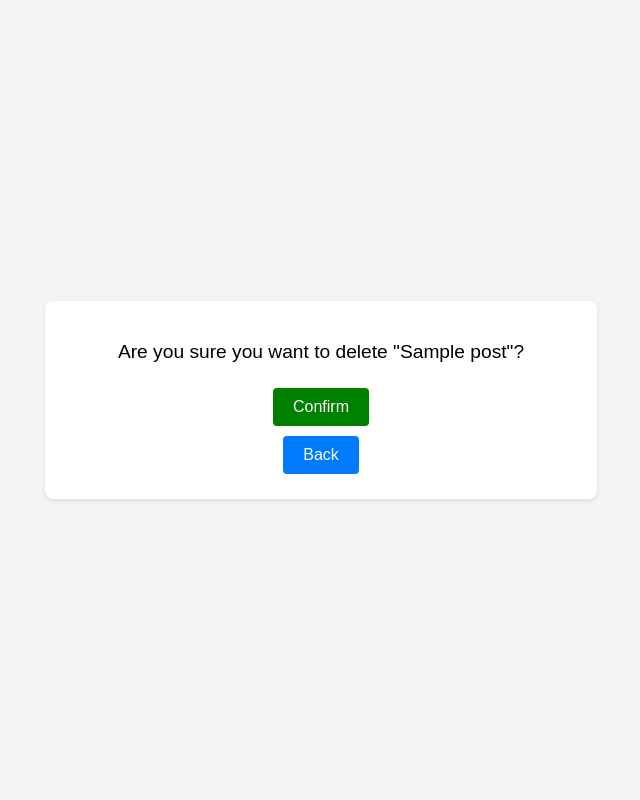
After one commit to shahramsamar/Django_CBV_DRF_TodoApp, a Django app: page /post/1/delete/ in a window 1280 px wide. The commit adds this page. Shown: the whole page, without its empty margins (319-959 px from the left). Run offline with Django 4.2, Linux system fonts and the light colour scheme; tables that the repository leaves empty hold one stand-in row (values such as "Sample post").

Commit message:
added delete post in blog

```diff
--- a/blog/urls.py
+++ b/blog/urls.py
@@ -18,10 +18,15 @@ Including another URLconf
 from django.urls import path
 from blog import views
 
+app_name = 'blog'  # This defines the 'blog' namespace
+
+
 urlpatterns = [
     path('', views.PostListView.as_view(), name="post-list"),
     path('post/<int:pk>/', views.PostDetailView.as_view(), name="post-detail"),
     path('post/create/', views.PostCreateView.as_view(), name='post-create'),
-    path('post/<int:pk>/edit/', views.PostEditView.as_view(), name='post-edit'),
+    path('post/<int:pk>/update/', views.PostUpdateView.as_view(), name='post-update'),
+    path('post/<int:pk>/delete/', views.PostDeleteView.as_view(), name='post-delete'),
+
 
 ]
--- a/blog/views.py
+++ b/blog/views.py
@@ -1,7 +1,7 @@
 from django.shortcuts import render
 from blog.forms import PostForm
 from blog.models import Post
-from django.views.generic import ListView, DeleteView, CreateView,UpdateView
+from django.views.generic import ListView, DeleteView, CreateView, UpdateView, DetailView
 
 
 
@@ -45,7 +45,7 @@ class PostCreateView(CreateView):
     template_name = "blog/post-form.html"
 
 
-class PostEditView( UpdateView):
+class PostUpdateView( UpdateView):
     '''
     a class  based UpdateView to show post_form page
     '''
@@ -53,3 +53,12 @@ class PostEditView( UpdateView):
     form_class = PostForm
     success_url = '/'
     template_name = "blog/post-form.html"
+
+
+class PostDeleteView(DeleteView):
+    '''
+    a class  based DeleteView to show post_form page
+    '''
+    model = Post
+    success_url = '/'
+    template_name = "blog/post-confirm-delete.html"
--- /dev/null
+++ b/templates/blog/post-confirm-delete.html
@@ -0,0 +1,66 @@
+<!DOCTYPE html>
+<html lang="en">
+<head>
+    <meta charset="UTF-8">
+    <meta name="viewport" content="width=device-width, initial-scale=1.0">
+    <title>Confirm Delete</title>
+    <style>
+        body {
+            font-family: Arial, sans-serif;
+            display: flex;
+            justify-content: center;
+            align-items: center;
+            min-height: 100vh;
+            margin: 0;
+            background-color: #f4f4f4;
+        }
+        .container {
+            width: 40%;
+            background-color: #fff;
+            padding: 20px;
+            box-shadow: 0 2px 4px rgba(0, 0, 0, 0.1);
+            border-radius: 8px;
+            text-align: center;
+        }
+        .container p {
+            font-size: 1.2em;
+            margin-bottom: 20px;
+        }
+        .container input[type="submit"] {
+            border: none;
+            padding: 10px 20px;
+            font-size: 1em;
+            color: #fff;
+            cursor: pointer;
+            border-radius: 4px;
+            margin: 5px;
+        }
+        .container input[type="submit"].confirm {
+            background-color: green;
+        }
+        .container a {
+            display: inline-block;
+            padding: 10px 20px;
+            font-size: 1em;
+            color: #fff;
+            background-color: #007bff;
+            text-decoration: none;
+            border-radius: 4px;
+            margin: 5px;
+        }
+        .container a:hover {
+            background-color: #0056b3;
+        }
+    </style>
+</head>
+<body>
+    <div class="container">
+        <form method="post">
+            {% csrf_token %}
+            <p>Are you sure you want to delete "{{ object }}"?</p>
+            <input type="submit" value="Confirm" class="confirm">
+        </form>
+        <a href="/" class="back">Back</a>
+    </div>
+</body>
+</html>
```
Also changed, not shown: templates/blog/post-form.html (+22 -5 lines), templates/blog/post-list.html (+15 -3 lines).
